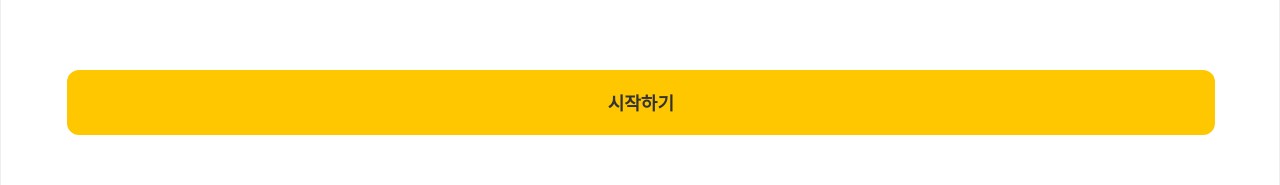
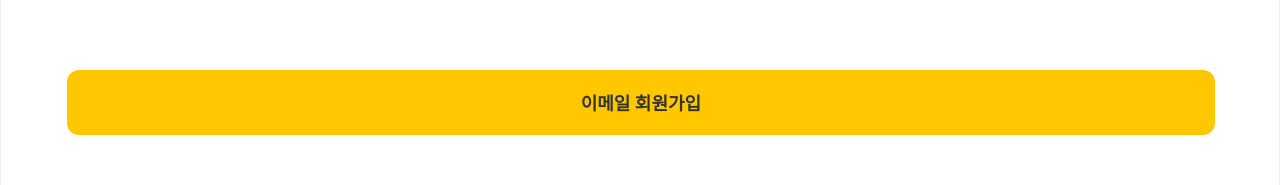
Before and after one commit to G-E-E-K-S/GEEKS-FE, a React (Create React App) app: page /welcome in a window 1280 px wide. Shown: the part 584-769 px from the top of the page. Built offline with nearby package versions, Linux system fonts and the light colour scheme; a web font is replaced by a local one.

Commit message:
Active btn of click next page

```diff
--- a/src/pages/Join/Welcome.js
+++ b/src/pages/Join/Welcome.js
@@ -52,7 +52,7 @@ const Welcome = () => {
                 <TopImg>
                     <MainImg src={Chick}/>
                 </TopImg>
-                <JoinButton btnName={'시작하기'} nextPage={nextPage} isNextPage={true}/>
+                <JoinButton btnName={'이메일 회원가입'} handleClick={nextPage} isNextPage={true}/>
             </c.ScreenComponent>
         </c.Totalframe>
     );
--- a/src/pages/MyPage/MyPage.js
+++ b/src/pages/MyPage/MyPage.js
@@ -25,7 +25,7 @@ const SelfIntro = styled.div`
     border-radius: 8px;
     background: #F7F7F7;
     display: flex;
-    width: 350px;
+    width: 89.74vw;
     padding: 10px 16px;
     align-items: center;
     margin-top: 1.42vh;
```
